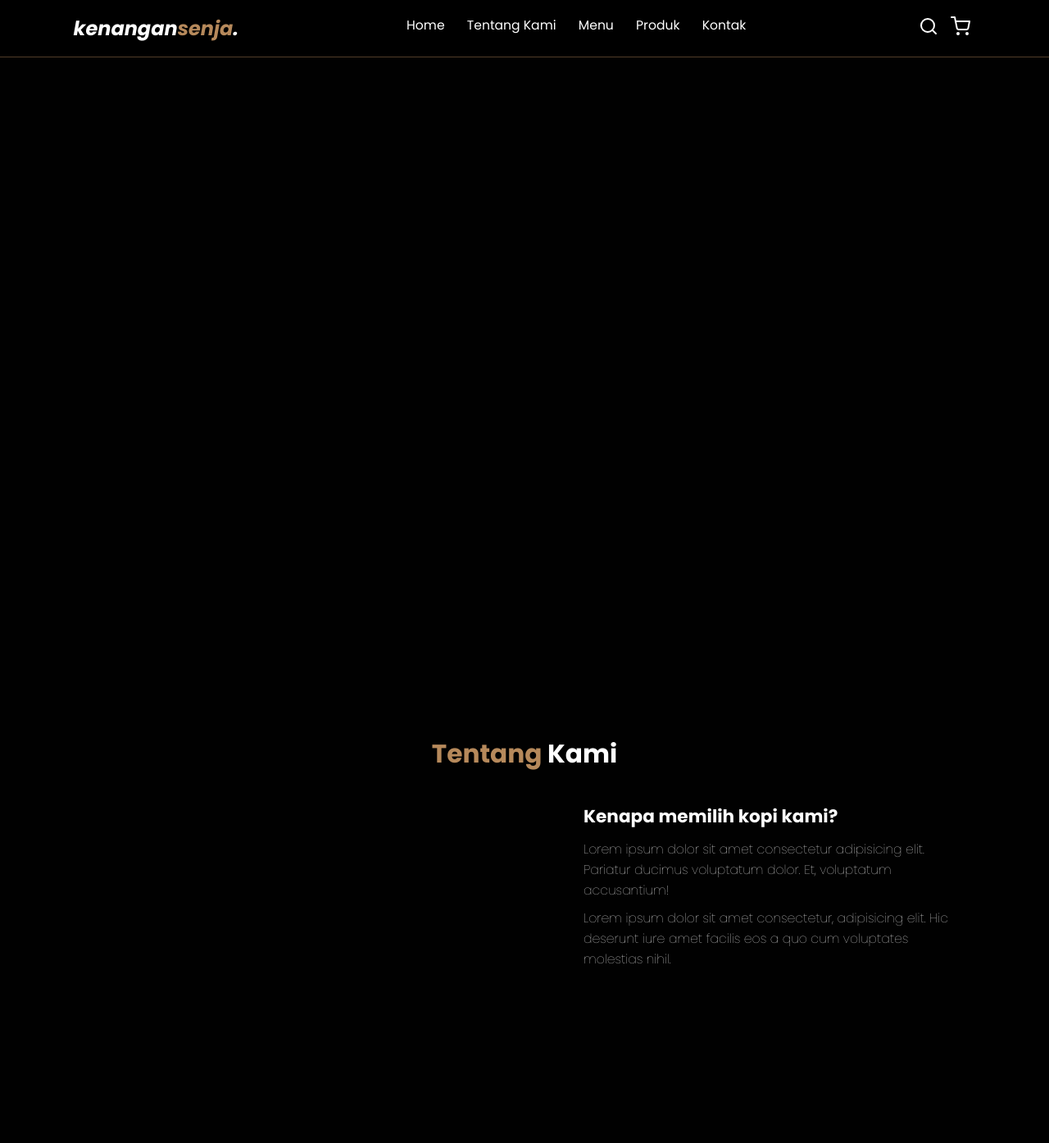
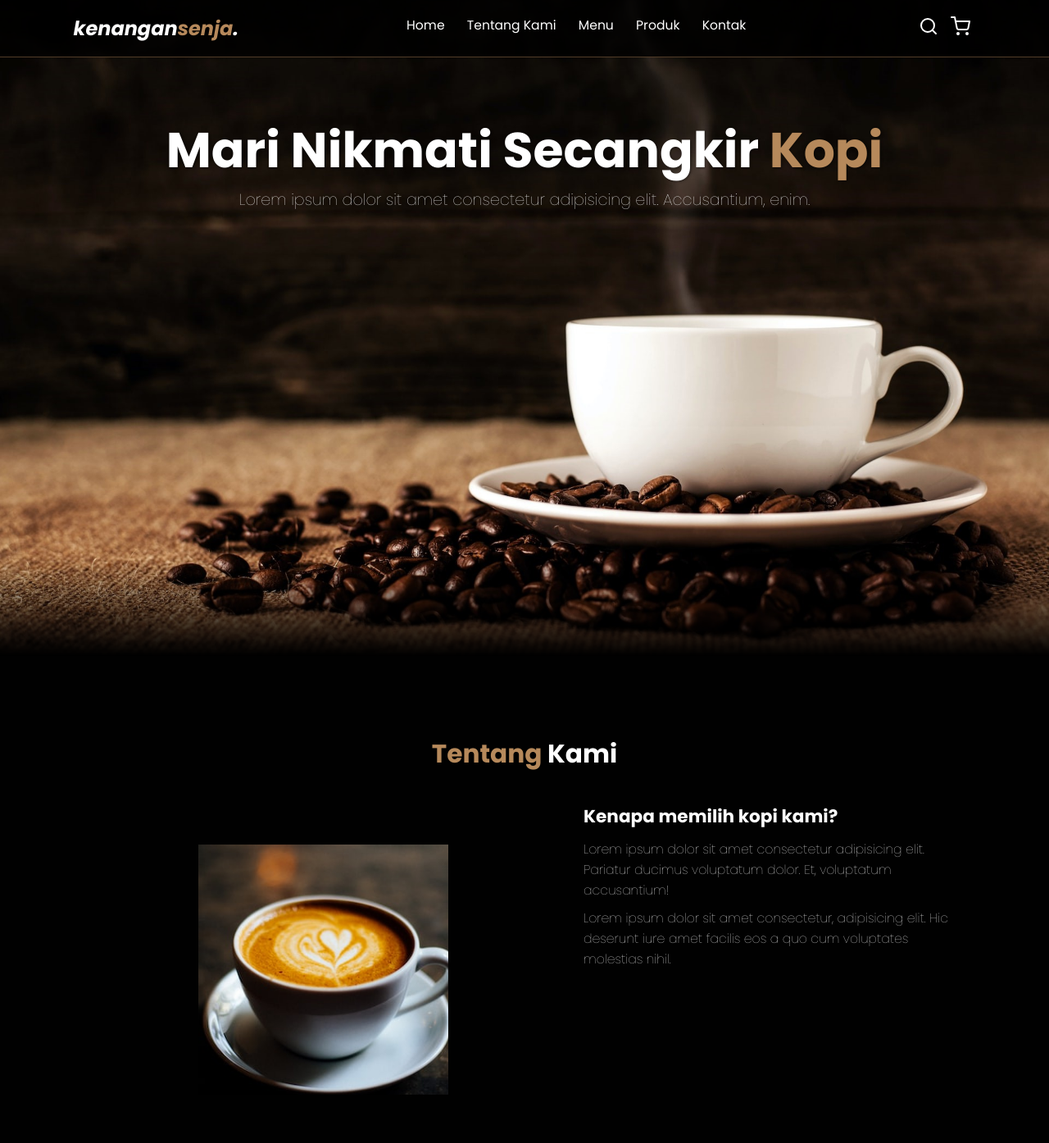
Before and after one commit to Saitampool/angkringan-kopi-kenangan-senja, a plain HTML site: page index.html in a window 1280 px wide. Shown: the top 1394 px of the page at 82% size. Drawn offline with nearby package versions, Linux system fonts and the light colour scheme.

Commit message:
Merubah file css

```diff
--- a/css/style.css
+++ b/css/style.css
@@ -175,7 +175,7 @@ body {
   min-height: 100vh;
   display: flex;
   align-items: center;
-  background-image: url('../img/header-bg.jpeg');
+  background-image: url('../img/header-bg.jpg');
   background-repeat: no-repeat;
   background-size: cover;
   background-position: center;
@@ -198,7 +198,7 @@ body {
   position: absolute;
   /* background: salmon; */
   inset: 0;
-  -webkit-mask-image: url('../img/header-bg.svg');
+  -webkit-mask-image: url('../img/header-bg.jpg');
   -webkit-mask-repeat: no-repeat;
   -webkit-mask-size: cover;
   -webkit-mask-position: center;
@@ -278,7 +278,7 @@ body {
 
 .about .row .about-img img {
   width: 100%;
-  -webkit-mask-image: url('../img/menu/splash.svg');
+  -webkit-mask-image: url('../img/menu/1.jpg');
   -webkit-mask-size: 50%;
   -webkit-mask-repeat: no-repeat;
   -webkit-mask-position: center;
```
